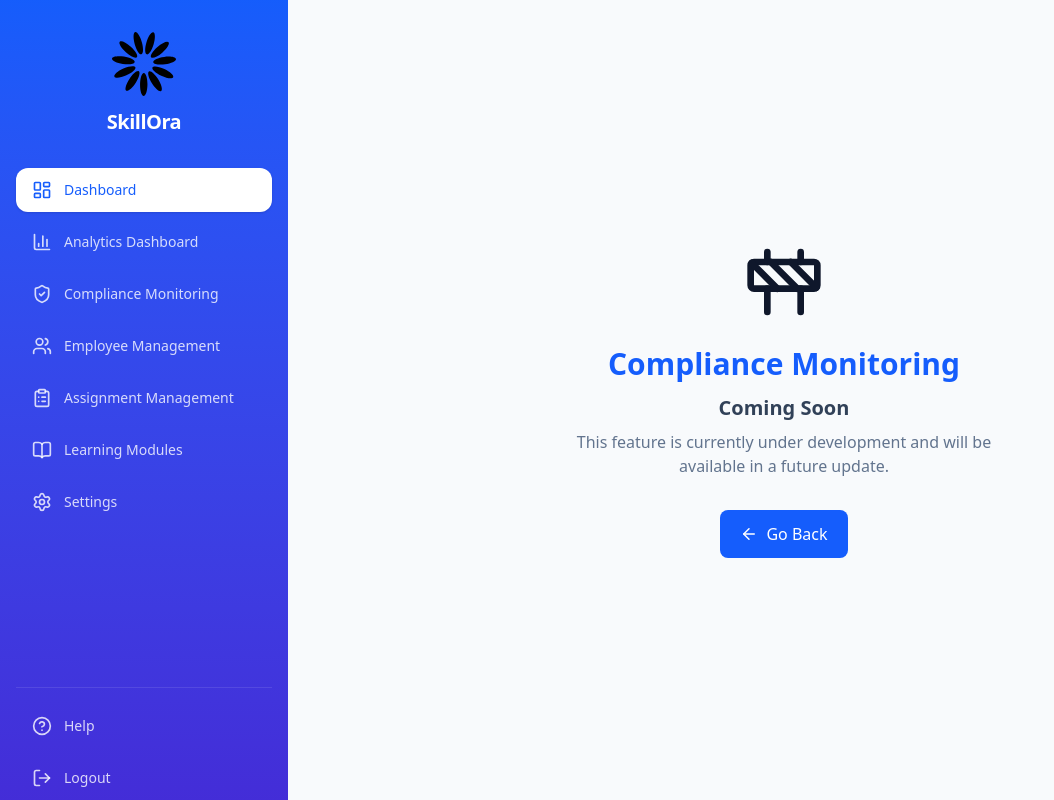
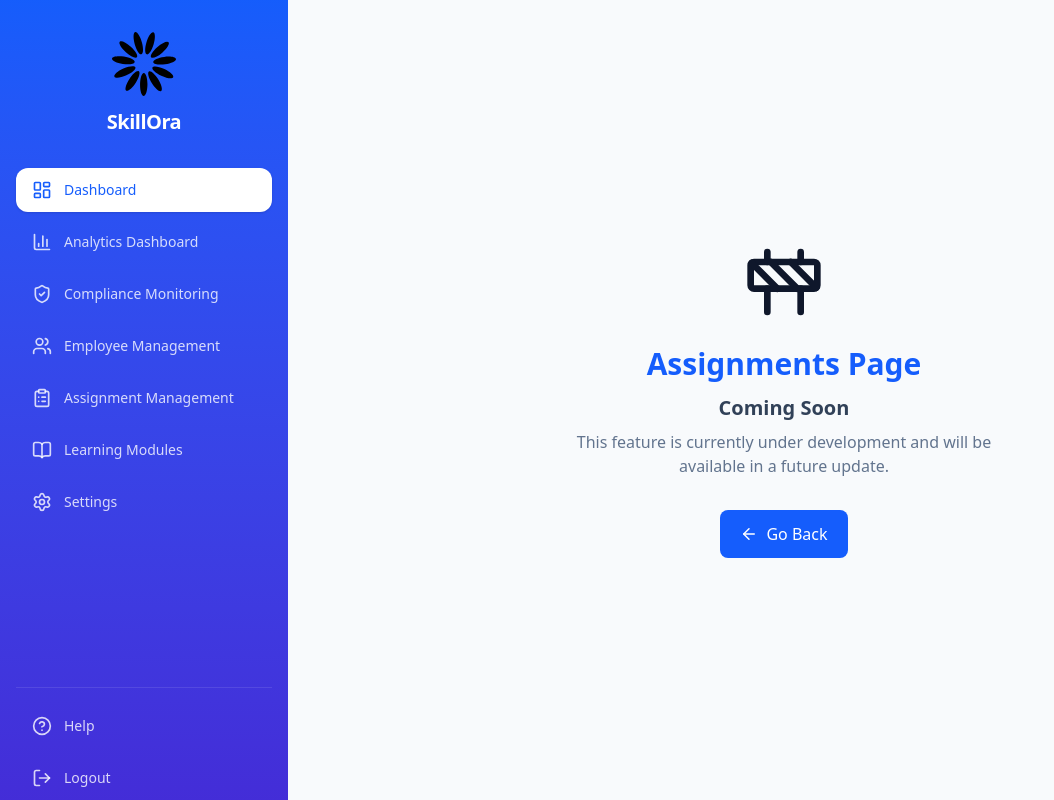
Before and after one commit to iibrahimx/skillora-frontend, a Next.js app: page /assignments in a window 1280 px wide. Shown: the whole page, without its empty margins (0-1054 px from the left). Built offline with nearby package versions, Linux system fonts and the light colour scheme.

Commit message:
fix: update coming soon titles for dashboard pages

```diff
--- a/src/app/(dashboard)/assignments/page.tsx
+++ b/src/app/(dashboard)/assignments/page.tsx
@@ -1,5 +1,5 @@
 import ComingSoon from "@/components/common/ComingSoon";
 
 export default function Assignments() {
-  return <ComingSoon title="Compliance Monitoring" />;
+  return <ComingSoon title="Assignments Page" />;
 }
--- a/src/app/(dashboard)/compliance/page.tsx
+++ b/src/app/(dashboard)/compliance/page.tsx
@@ -1,5 +1,5 @@
 import ComingSoon from "@/components/common/ComingSoon";
 
 export default function Compliance() {
-  return <ComingSoon title="Compliance Monitoring" />;
+  return <ComingSoon title="Compliance Page" />;
 }
--- a/src/app/(dashboard)/employees/page.tsx
+++ b/src/app/(dashboard)/employees/page.tsx
@@ -1,5 +1,5 @@
 import ComingSoon from "@/components/common/ComingSoon";
 
 export default function Employees() {
-  return <ComingSoon title="Compliance Monitoring" />;
+  return <ComingSoon title="Employees Page" />;
 }
--- a/src/app/(dashboard)/learning/page.tsx
+++ b/src/app/(dashboard)/learning/page.tsx
@@ -1,5 +1,5 @@
 import ComingSoon from "@/components/common/ComingSoon";
 
 export default function Learning() {
-  return <ComingSoon title="Compliance Monitoring" />;
+  return <ComingSoon title="Learning Page" />;
 }
--- a/src/app/(dashboard)/settings/page.tsx
+++ b/src/app/(dashboard)/settings/page.tsx
@@ -1,5 +1,5 @@
 import ComingSoon from "@/components/common/ComingSoon";
 
 export default function Settings() {
-  return <ComingSoon title="Compliance Monitoring" />;
+  return <ComingSoon title="Settings Page" />;
 }
```
